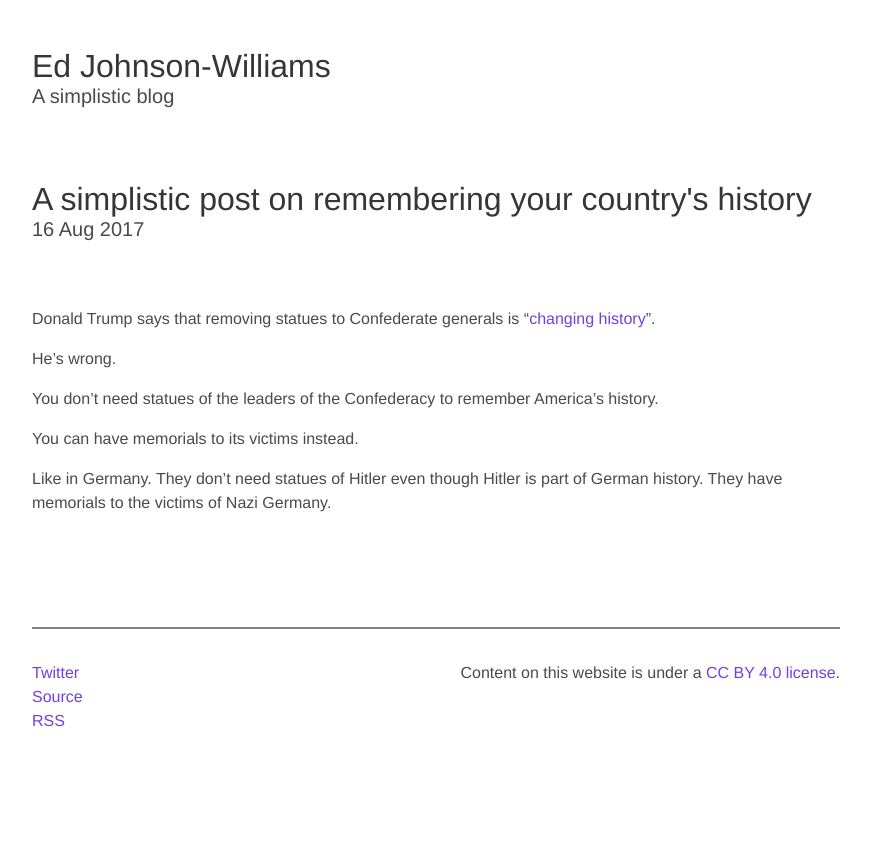
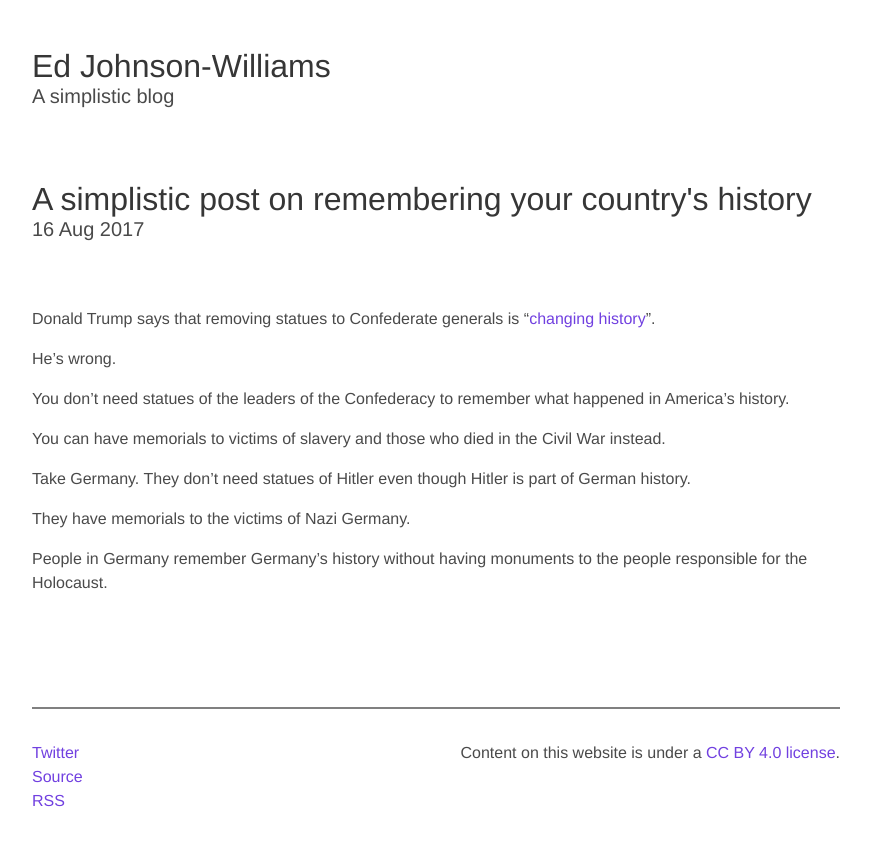
Before and after one commit to edjw/edjw.github.io, a Jekyll site: the page built from _posts/2017-08-16-a-simplistic-post-on-remembering-your-country-s-history.md, in a window 1280 px wide. Shown: the top 846 px of the page, without its empty margins (204-1075 px from the left). Built offline with Jekyll 4.4.1, drawn with Linux system fonts in a browser that asks for light colours; our own code applies the rules of GitHub Pages for plain Markdown files.

Commit message:
Update from Forestry.io - 2017-08-16-a-simplistic-post-on-remembering-your-country-s-history.md

```diff
--- a/_posts/2017-08-16-a-simplistic-post-on-remembering-your-country-s-history.md
+++ b/_posts/2017-08-16-a-simplistic-post-on-remembering-your-country-s-history.md
@@ -8,8 +8,12 @@ Donald Trump says that removing statues to Confederate generals is "<a href="htt
 
 He's wrong.
 
-You don't need statues of the leaders of the Confederacy to remember America's history.
+You don't need statues of the leaders of the Confederacy to remember what happened in America's history.
 
-You can have memorials to its victims instead.
+You can have memorials to victims of slavery and those who died in the Civil War instead.
 
-Like in Germany. They don't need statues of Hitler even though Hitler is part of German history. They have memorials to the victims of Nazi Germany.
+Take Germany. They don't need statues of Hitler even though Hitler is part of German history.
+
+They have memorials to the victims of Nazi Germany.
+
+People in Germany remember Germany's history without having monuments to the people responsible for the Holocaust.
```
